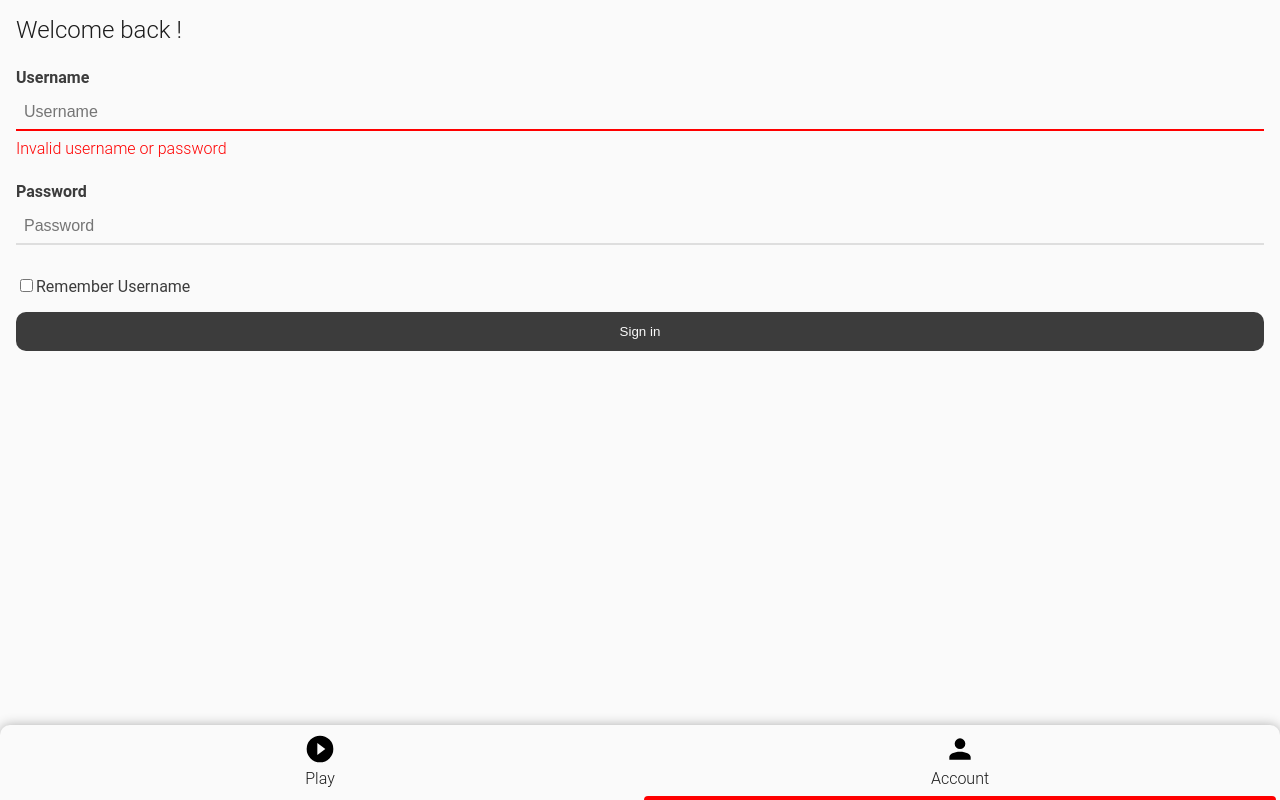
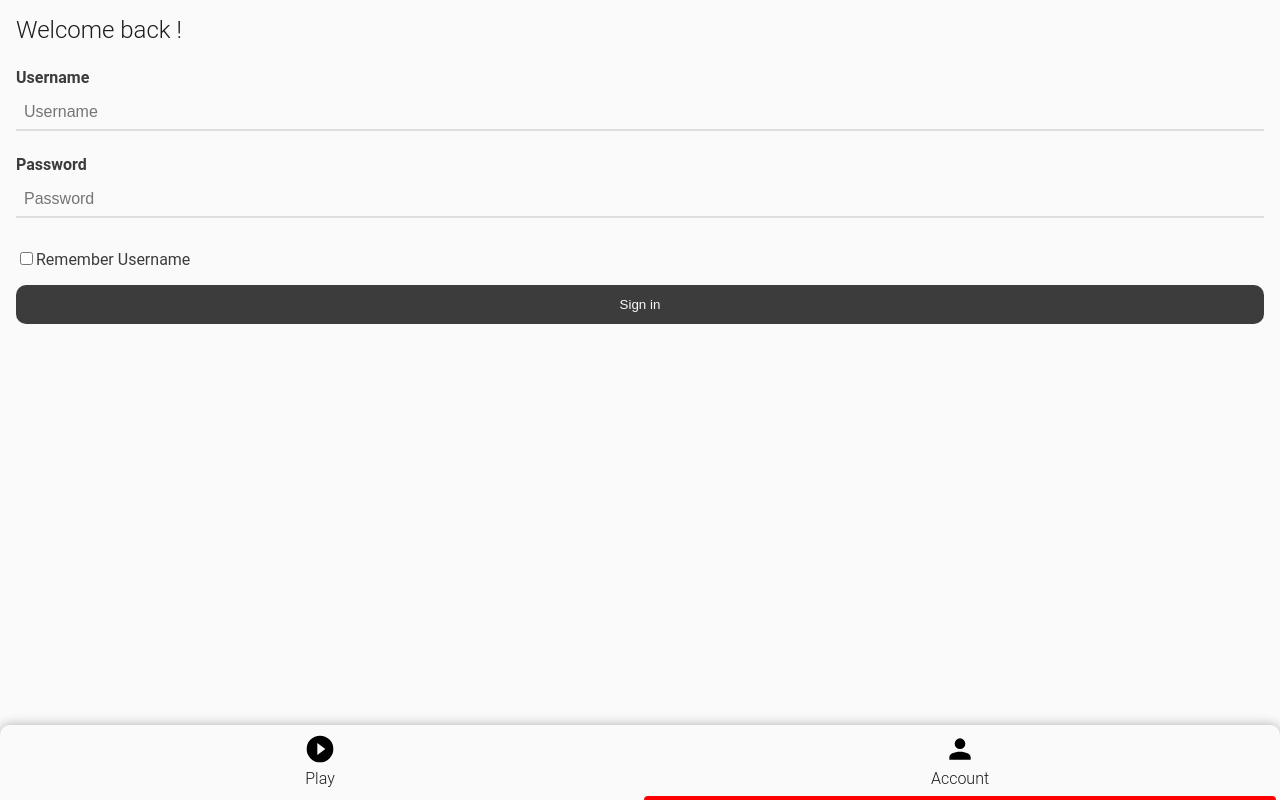
Before and after one commit to HE-Arc/bourg-nell, a Vue app in the folder pwa/: page / in a window 1280 px wide. Built offline with nearby package versions, Linux system fonts and the light colour scheme; no server answers; a web font is replaced by a local one.

Commit message:
Login Form

```diff
--- a/pwa/src/views/LoginScreen.vue
+++ b/pwa/src/views/LoginScreen.vue
@@ -1,15 +1,18 @@
 <template>
     <div id="root" class="login screen">
         <div class="login-form">
-            <form>
+            <form @submit.prevent="login">
                 <h4>Welcome back !</h4>
                 <label for="username">Username</label>
-                <div class="input-error">
-                    <input name="username" tabindex="1" type="text" placeholder="Username" />
+                <div v-if="connectError" class="input-error">
+                    <input v-model="username" name="username" tabindex="1" type="text" placeholder="Username" />
                     <span class="error">Invalid username or password</span>
                 </div>
+                <div v-else>
+                    <input v-model="username" name="username" tabindex="1" type="text" placeholder="Username" />
+                </div>
                 <label for="password">Password</label>
-                <input name="password" type="password" tabindex="2" placeholder="Password" />
+                <input v-model="password" name="password" type="password" tabindex="2" placeholder="Password" />
                 <input name="remember-me" tabindex="3" type="checkbox">
                 <label for="remember-me">Remember Username</label>
                 <input tabindex="4" type="submit" name="submit" value="Sign in">
@@ -21,11 +24,24 @@
 <script>
     export default {
         name: "LoginScreen",
-        mounted() {
-            this.$store.dispatch("fetchAuthUser", {
-                email: "test@gmail.com",
-                password: "test"
-            });
+        data() {
+            return {
+                username: "",
+                password: "",
+                connectError: false
+            }
+        },
+        methods: {
+            login() {
+                this.$store.dispatch("fetchAuthUser", {
+                    email: this.username,
+                    password: this.password
+                }).then(() => {
+                    console.log("Connected !");
+                }).catch(() => {
+                    this.connectError = true
+                });
+            }
         }
     }
 </script>
```
